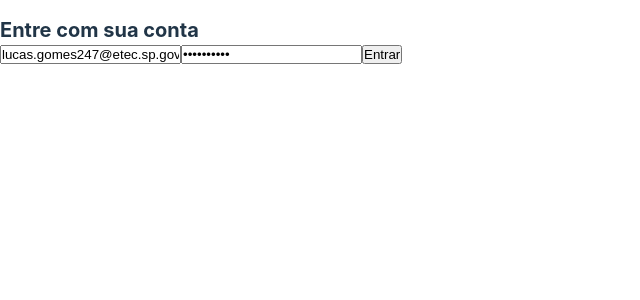
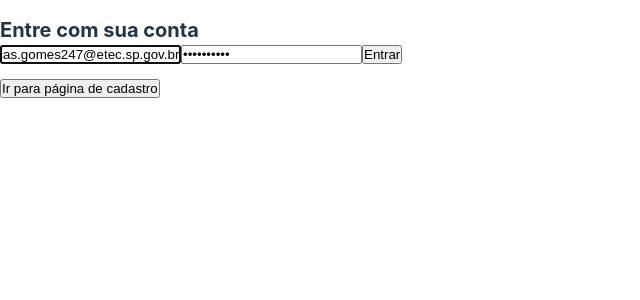
Before and after one commit to lucas-dos-santos-gomes/firebase-to-do-list, a React (Vite) app: page / in a window 1280 px wide. Shown: the top 300 px of the page, without its empty margins (0-640 px from the left). Built offline with nearby package versions, Linux system fonts and the light colour scheme; no server answers.

Commit message:
Sign-in completed

```diff
--- a/src/pages/Login/components/Signin.jsx
+++ b/src/pages/Login/components/Signin.jsx
@@ -1,5 +1,56 @@
-export default function Signin() {
+import { useEffect, useRef, useState } from "react";
+import { auth } from "../../../contexts/auth";
+
+export default function Sigin() {
+  const [loading, setLoading] = useState(null);
+  const [email, setEmail] = useState('lucas.gomes247@etec.sp.gov.br');
+  const [password, setPassword] = useState('1234567890');
+  const [error, setError] = useState(null);
+  const inputRef = useRef();
+
+  const handleAuth = async(e) => {
+    e.preventDefault();
+    try {
+      setLoading(true);
+      await auth.signInWithEmailAndPassword(email, password);
+    } catch(err) {
+      console.error(err.message);
+      setEmail('');
+      setPassword('');
+      if(err.message.includes('(auth/invalid-credential)')) {
+        setError('A credencial de autenticação fornecida está incorreta, malformada ou expirou.');
+      } else if(err.message.includes('(auth/too-many-requests)')) {
+        setError('O acesso a esta conta foi temporariamente desativado devido a muitas tentativas de login malsucedidas. Você pode restaurá-lo imediatamente redefinindo sua senha ou tentar novamente mais tarde.');
+      } else {
+        setError('Houve um erro na autenticação.');
+      }
+    } finally {
+      setLoading(null);
+    }
+  };
+
+  const handleError = () => setError(null);
+
+  useEffect(() => {
+    inputRef.current.focus();
+  }, []);
+
+  useEffect(() => {
+    error && inputRef.current.focus();
+  }, [error]);
+
   return (
-    <>Sigin</>
+    <div>
+      <main>
+        <img src="" alt="" />
+        <h1>Entre com sua conta</h1>
+        <form onSubmit={handleAuth}>
+          <input ref={inputRef} id="email" type="email" placeholder="E-mail" value={email} onChange={e => setEmail(e.target.value)} maxLength={50} required />
+          <input id="password" type="password" placeholder="Senha" value={password} onChange={e => setPassword(e.target.value)} minLength={8} maxLength={24} onFocus={handleError} required />
+          <button type="submit" disabled={loading && true} >{loading ? 'Entrando...' : 'Entrar'}</button>
+        </form>
+        {error && <p>{error}</p>}
+      </main>
+    </div>
   );
 }
--- a/src/pages/Login/index.jsx
+++ b/src/pages/Login/index.jsx
@@ -1,32 +1,15 @@
 import { useState } from "react";
-import { auth } from "../../contexts/auth";
+import Sigin from "./components/Signin";
+import Signup from "./components/Signup";
 
 export default function Login() {
-  const [email, setEmail] = useState('lucas.gomes247@etec.sp.gov.br');
-  const [password, setPassword] = useState('1234567890');
-  const [error, setError] = useState(null);
-
-  const handleAuth = async(e) => {
-    e.preventDefault();
-    try {
-      await auth.signInWithEmailAndPassword(email, password);
-    } catch(err) {
-      setError(err.message);
-    }
-};
+  const [component, setComponent] = useState(true);
 
   return (
-    <div>
-      <main>
-        <img src="" alt="" />
-        <h1>Entre com sua conta</h1>
-        <form onSubmit={handleAuth}>
-          <input id="email" type="email" placeholder="E-mail" value={email} onChange={e => setEmail(e.target.value)} maxLength={50} required />
-          <input id="password" type="password" placeholder="Senha" value={password} onChange={e => setPassword(e.target.value)} minLength={8} maxLength={24} required />
-          <button type="submit">Entrar</button>
-        </form>
-        {error && <p>{error}</p>}
-      </main>
-    </div>
+    <>
+      {component ? <Sigin /> : <Signup />}
+      <br />
+      <button onClick={() => setComponent(!component)}>{component ? 'Ir para página de cadastro' : 'Ir pra página de login'}</button>
+    </>
   );
 }
```
